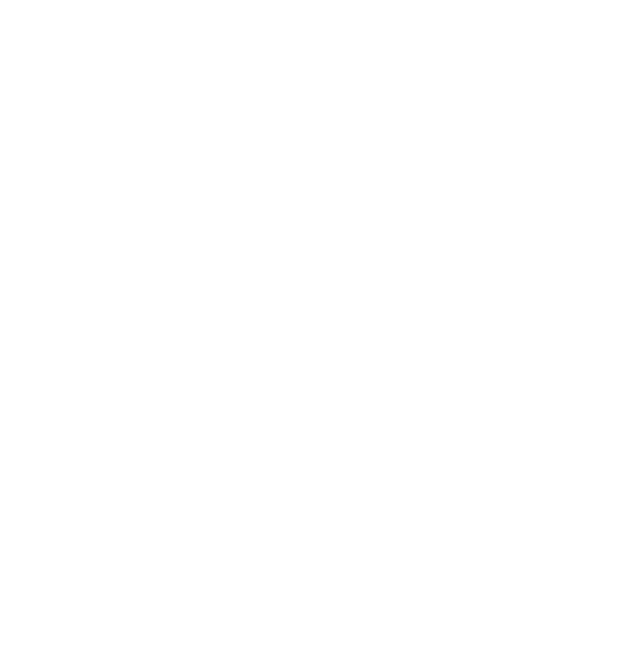
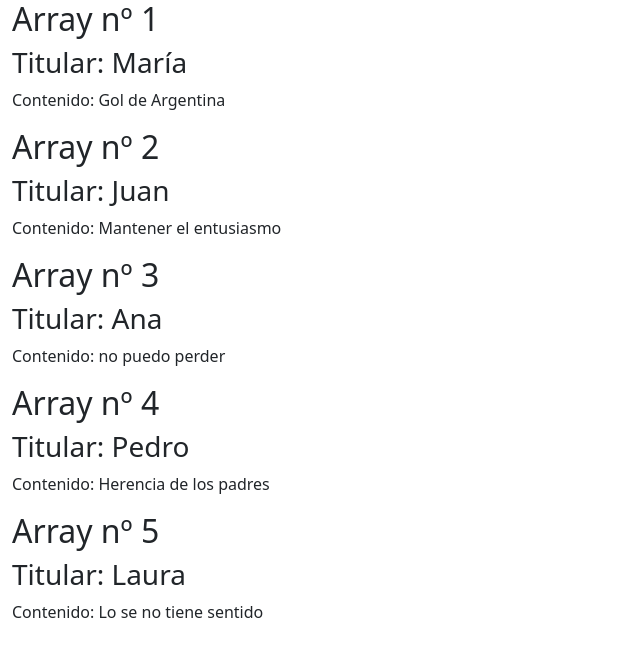
Before and after one commit to VetnoM99/prueba_test, a website: page jsonFalsificado.html in a window 1280 px wide. Shown: the whole page, without its empty margins (0-640 px from the left). Drawn offline with Linux system fonts and the light colour scheme.

Commit message:
js en forEach terminado

```diff
--- a/jsonFalsificado.html
+++ b/jsonFalsificado.html
@@ -5,8 +5,14 @@
     <meta name="viewport" content="width=device-width, initial-scale=1.0">
     <title>Document</title>
     <link rel="stylesheet" href="style.css">
+    <link rel="stylesheet" href="./style.css">
 </head>
 <body>
+    <div class="container-fluid">
+    <div id="mostrar" class="col">
 
+    </div>
+</div>
+    <script src="./jsonFalsificado.js"></script>
 </body>
 </html>
--- a/jsonFalsificado.js
+++ b/jsonFalsificado.js
@@ -15,3 +15,36 @@ const arrays = [
         { titular: "Laura", contenido: "Lo se no tiene sentido" },
     ]
 ];
+
+function displayArrays(arrays) {
+    const container = document.getElementById('mostrar');
+
+    arrays.forEach((array, index) => {
+        const arrayDiv = document.createElement('div');
+        arrayDiv.classList.add('array');
+
+        const title = document.createElement('h2');
+        title.textContent = `Array nº ${index + 1}`;
+        arrayDiv.appendChild(title);
+
+        array.forEach(item => {
+            const itemDiv = document.createElement('div');
+            itemDiv.classList.add('item');
+
+            const itemTitle = document.createElement('h3');
+            itemTitle.textContent =`Titular: ${item.titular}`;
+            itemDiv.appendChild(itemTitle);
+
+            const itemContent = document.createElement('p');
+            itemContent.textContent = `Contenido: ${item.contenido}`;
+            itemDiv.appendChild(itemContent);
+
+            arrayDiv.appendChild(itemDiv);
+        });
+
+        container.appendChild(arrayDiv);
+    });
+}
+
+// Mostrar los arrays en la página
+displayArrays(arrays);
--- a/style2.css
+++ b/style2.css
@@ -10,3 +10,7 @@
 .subtitulo2{
     text-shadow: 5px 4px 10px   rgb(10, 100, 103);
 }
+
+.item{
+    background-color: aquamarine;
+}
```
